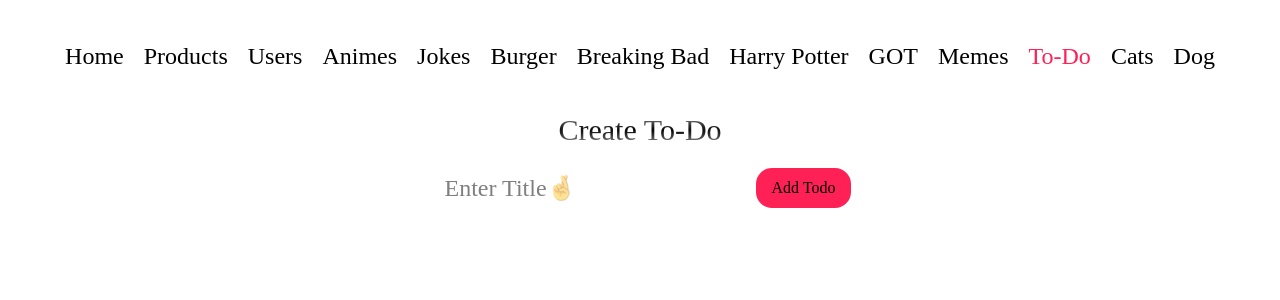
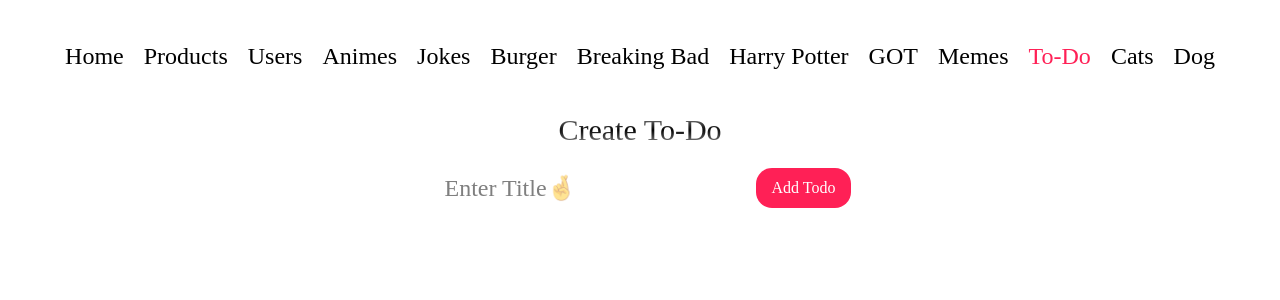
Before and after one commit to Zuhaib-dev/learn-typeScript, a React (Vite) app: page /todo in a window 1280 px wide. Shown: the top 300 px of the page. Built offline with nearby package versions, Linux system fonts and the light colour scheme.

Commit message:
New Day learning new things to get along with them also prepared some interview questions and much more is comming

```diff
--- a/src/components/CreateTodo.jsx
+++ b/src/components/CreateTodo.jsx
@@ -2,7 +2,7 @@ import React from "react";
 import { useForm } from "react-hook-form";
 
 const CreateTodo = ({ onAddTodos }) => {
-  const { register, handleSubmit, reset } = useForm();
+  const { register, handleSubmit, reset,formState:{errors} } = useForm();
   const onSubmit = (data) => {
     if (data.todo) {
       onAddTodos(data.todo);
@@ -20,7 +20,9 @@ const CreateTodo = ({ onAddTodos }) => {
         placeholder="Enter Title🤞"
         {...register("todo")}
       />
-      <button className="bg-rose-500 px-4 py-2 rounded-2xl active:scale-75">Add Todo</button>
+      {errors.todo && <span className="flex text-red-400">This Field is required</span>}
+      <button className="bg-rose-500 px-4 py-2 rounded-2xl active:scale-90 text-white
+       hover:bg-rose-600 ">Add Todo</button>
     </form>
   );
 };
```
